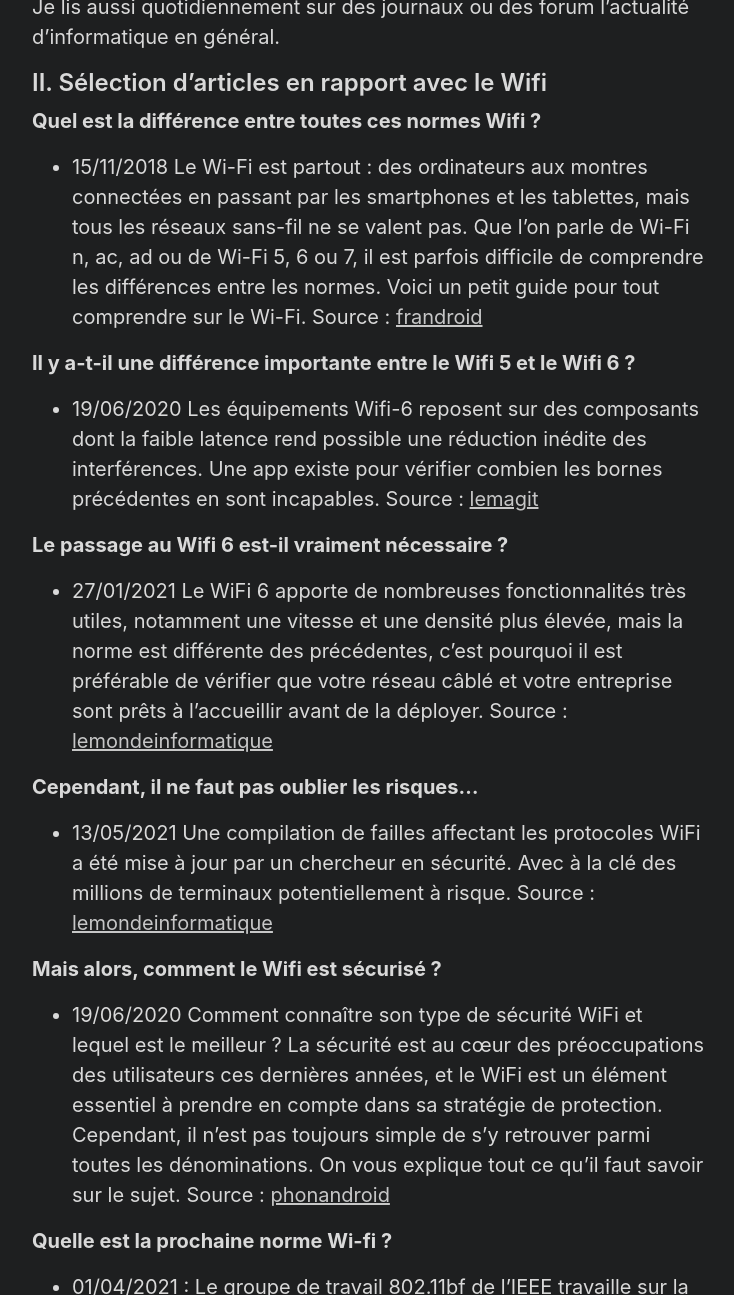
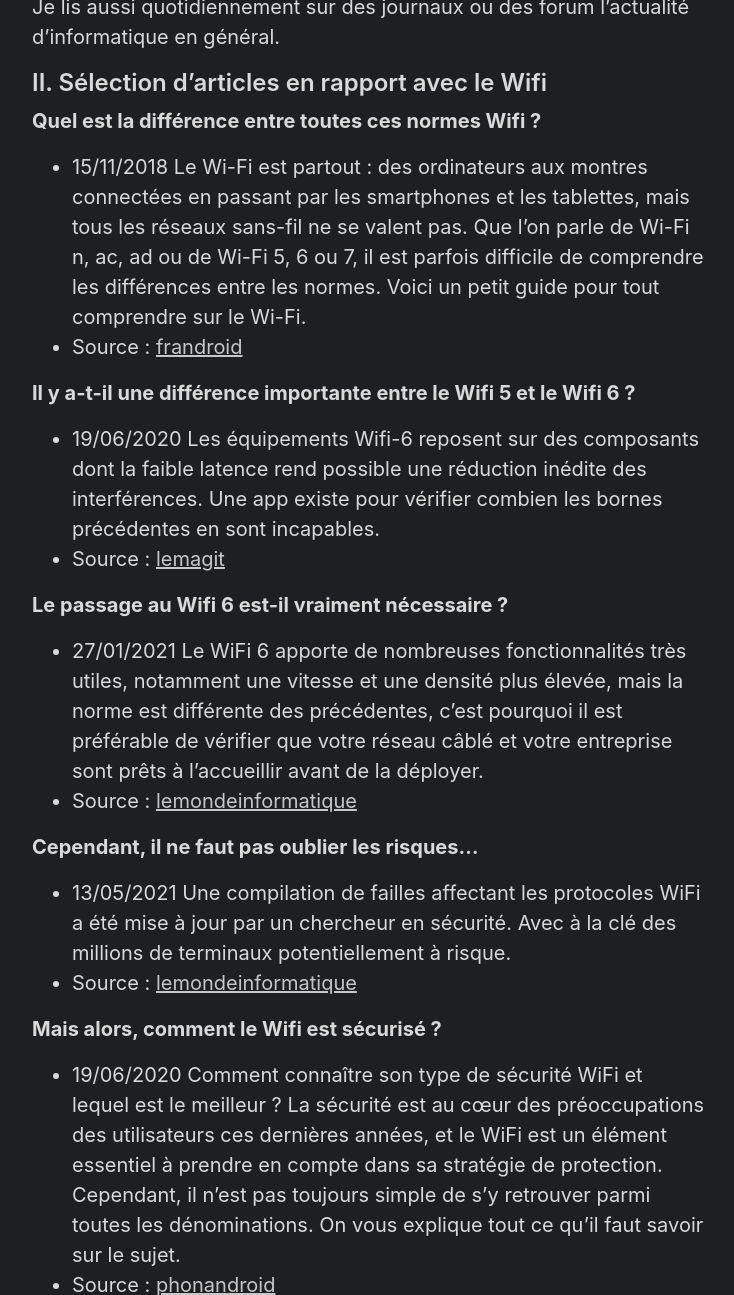
Before and after one commit to arthur-nechab/portfolio, a Jekyll site: the page built from veille.md, in a window 1280 px wide and 1400 px high, scrolled down 1448 px, cut to the strip 105-1400 px from the top of the window. Shown: the whole strip, without its empty margins (272-1006 px from the left). Built offline with Jekyll 4.4.1, drawn with Linux system fonts in a browser that asks for light colours; some of the changed text lies outside the part shown.

Commit message:
Update veille.md

```diff
--- a/veille.md
+++ b/veille.md
@@ -32,24 +32,24 @@ Je lis aussi quotidiennement sur des journaux ou des forum l’actualité d’in
 
 **Quel est la différence entre toutes ces normes Wifi ?**
 - 15/11/2018 Le Wi-Fi est partout : des ordinateurs aux montres connectées en passant par les smartphones et les tablettes, mais tous les réseaux sans-fil ne se valent pas. Que l'on parle de Wi-Fi n, ac, ad ou de Wi-Fi 5, 6 ou 7, il est parfois difficile de comprendre les différences entre les normes. Voici un petit guide pour tout comprendre sur le Wi-Fi.
-Source : [frandroid](https://www.frandroid.com/comment-faire/241426_les-differentes-normes-wi-fi-802-11abgnac-quelles-differences-pratique)
+- Source : [frandroid](https://www.frandroid.com/comment-faire/241426_les-differentes-normes-wi-fi-802-11abgnac-quelles-differences-pratique)
 
 **Il y a-t-il une différence importante entre le Wifi 5 et le Wifi 6 ?**
 - 19/06/2020 Les équipements Wifi-6 reposent sur des composants dont la faible latence rend possible une réduction inédite des interférences. Une app existe pour vérifier combien les bornes précédentes en sont incapables.
-Source : [lemagit](https://www.lemagit.fr/conseil/Pourquoi-le-Wifi-6-est-il-un-meilleur-Wifi-que-lactuel-80211ac)
+- Source : [lemagit](https://www.lemagit.fr/conseil/Pourquoi-le-Wifi-6-est-il-un-meilleur-Wifi-que-lactuel-80211ac)
 
 **Le passage au Wifi 6 est-il vraiment nécessaire ?**
 - 27/01/2021 Le WiFi 6 apporte de nombreuses fonctionnalités très utiles, notamment une vitesse et une densité plus élevée, mais la norme est différente des précédentes, c'est pourquoi il est préférable de vérifier que votre réseau câblé et votre entreprise sont prêts à l'accueillir avant de la déployer.
-Source : [lemondeinformatique](https://www.lemondeinformatique.fr/actualites/lire-5-questions-a-se-poser-avant-de-deployer-du-wifi-6-81761.html)
+- Source : [lemondeinformatique](https://www.lemondeinformatique.fr/actualites/lire-5-questions-a-se-poser-avant-de-deployer-du-wifi-6-81761.html)
 
 **Cependant, il ne faut pas oublier les risques...**
 - 13/05/2021 Une compilation de failles affectant les protocoles WiFi a été mise à jour par un chercheur en sécurité. Avec à la clé des millions de terminaux potentiellement à risque.
-Source : [lemondeinformatique](https://www.lemondeinformatique.fr/actualites/lire-fragattacks-un-cocktail-de-failles-wifi-menace-des-millions-de-terminaux-82920.html)
+- Source : [lemondeinformatique](https://www.lemondeinformatique.fr/actualites/lire-fragattacks-un-cocktail-de-failles-wifi-menace-des-millions-de-terminaux-82920.html)
 
 **Mais alors, comment le Wifi est sécurisé ?**
 - 19/06/2020 Comment connaître son type de sécurité WiFi et lequel est le meilleur ? La sécurité est au cœur des préoccupations des utilisateurs ces dernières années, et le WiFi est un élément essentiel à prendre en compte dans sa stratégie de protection. Cependant, il n’est pas toujours simple de s’y retrouver parmi toutes les dénominations. On vous explique tout ce qu’il faut savoir sur le sujet.
-Source : [phonandroid](https://www.phonandroid.com/wpa-wpa2-wpa3-comment-connaitre-son-type-de-securite-wifi.html)
+- Source : [phonandroid](https://www.phonandroid.com/wpa-wpa2-wpa3-comment-connaitre-son-type-de-securite-wifi.html)
 
 **Quelle est la prochaine norme Wi-fi ?**
 - 01/04/2021 : Le groupe de travail 802.11bf de l'IEEE travaille sur la prochaine norme WiFi prévue pour 2024. La possibilité d'utiliser les équipements sans-fil pour détecter et suivre la présence humaine ou d'autres activités est étudiée. Si des améliorations sont à prévoir, il reste à régler les questions de sécurité et de respect de la vie privée.
-Source : [lemondeinformatique](https://www.lemondeinformatique.fr/actualites/lire-avec-80211bf-des-equipements-wifi-transformes-en-capteurs-82470.html)
+- Source : [lemondeinformatique](https://www.lemondeinformatique.fr/actualites/lire-avec-80211bf-des-equipements-wifi-transformes-en-capteurs-82470.html)
```
